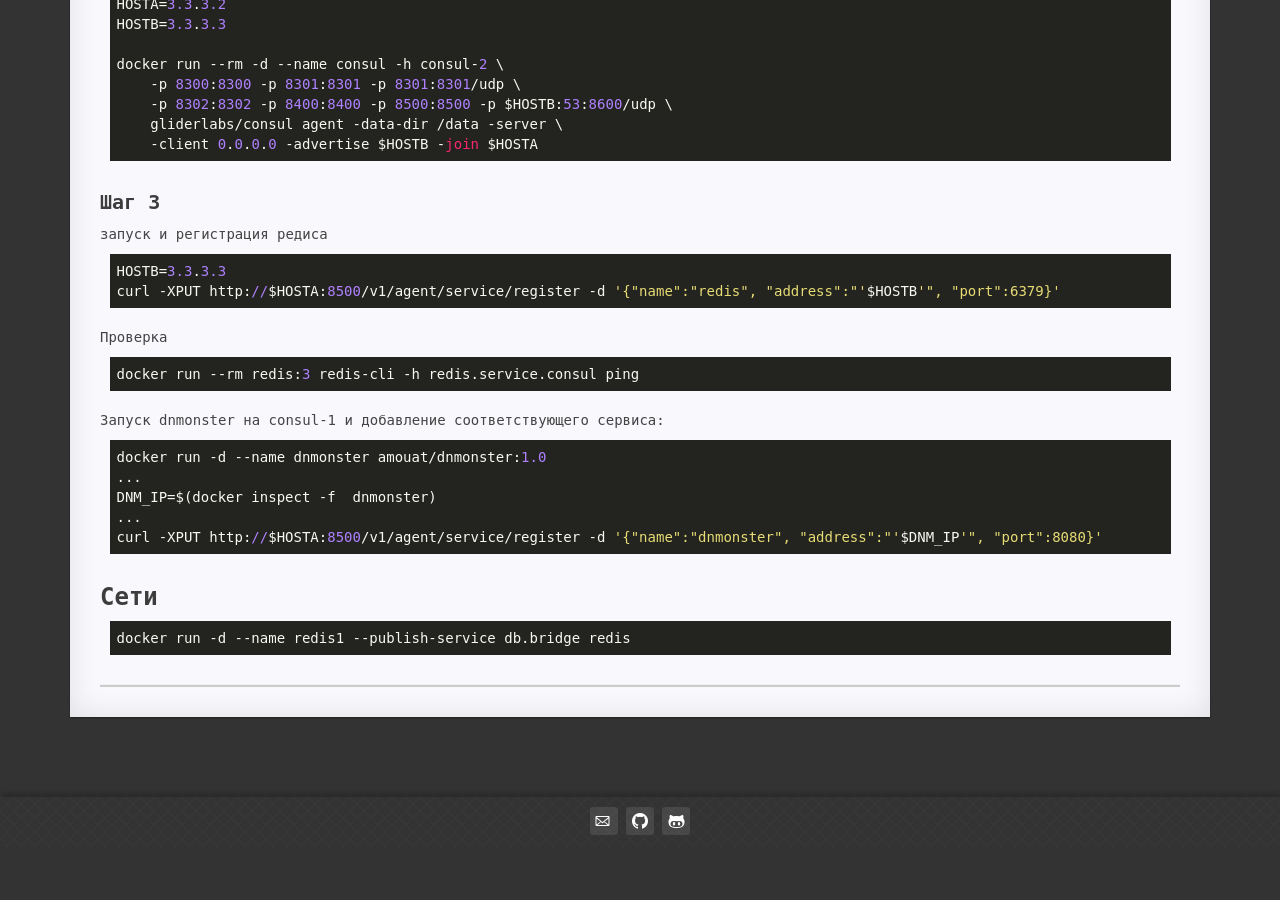
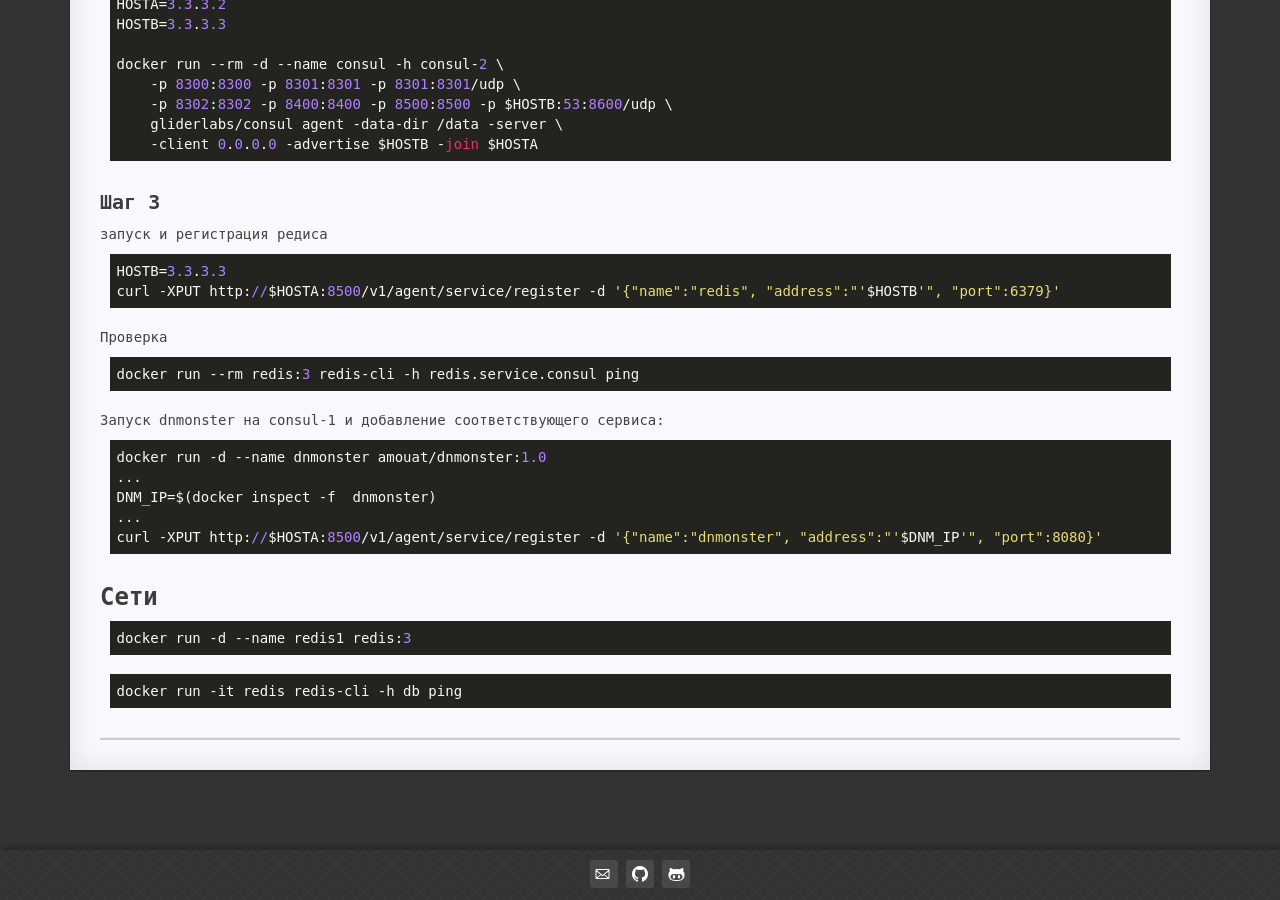
Before and after one commit to Avis20/avis20.github.io, a Jekyll site: the page built from _posts/2019-07-03-linux-dockerbook.md, in a window 1280 px wide and 900 px high, scrolled down 1952 px. Built offline with Jekyll 4.4.1, drawn with Linux system fonts in a browser that asks for light colours; before the commit the page ends 2799 px from its top, so only the background shows below that.

```diff
--- a/_posts/2019-07-03-linux-dockerbook.md
+++ b/_posts/2019-07-03-linux-dockerbook.md
@@ -126,5 +126,9 @@ curl -XPUT http://$HOSTA:8500/v1/agent/service/register -d '{"name":"dnmonster",
 # Сети
 
 <pre><code class="perl">
-docker run -d --name redis1 --publish-service db.bridge redis
+docker run -d --name redis1 redis:3
 </code></pre>
+
+<pre><code class="perl">
+docker run -it redis redis-cli -h db ping
+</code></pre>
```
